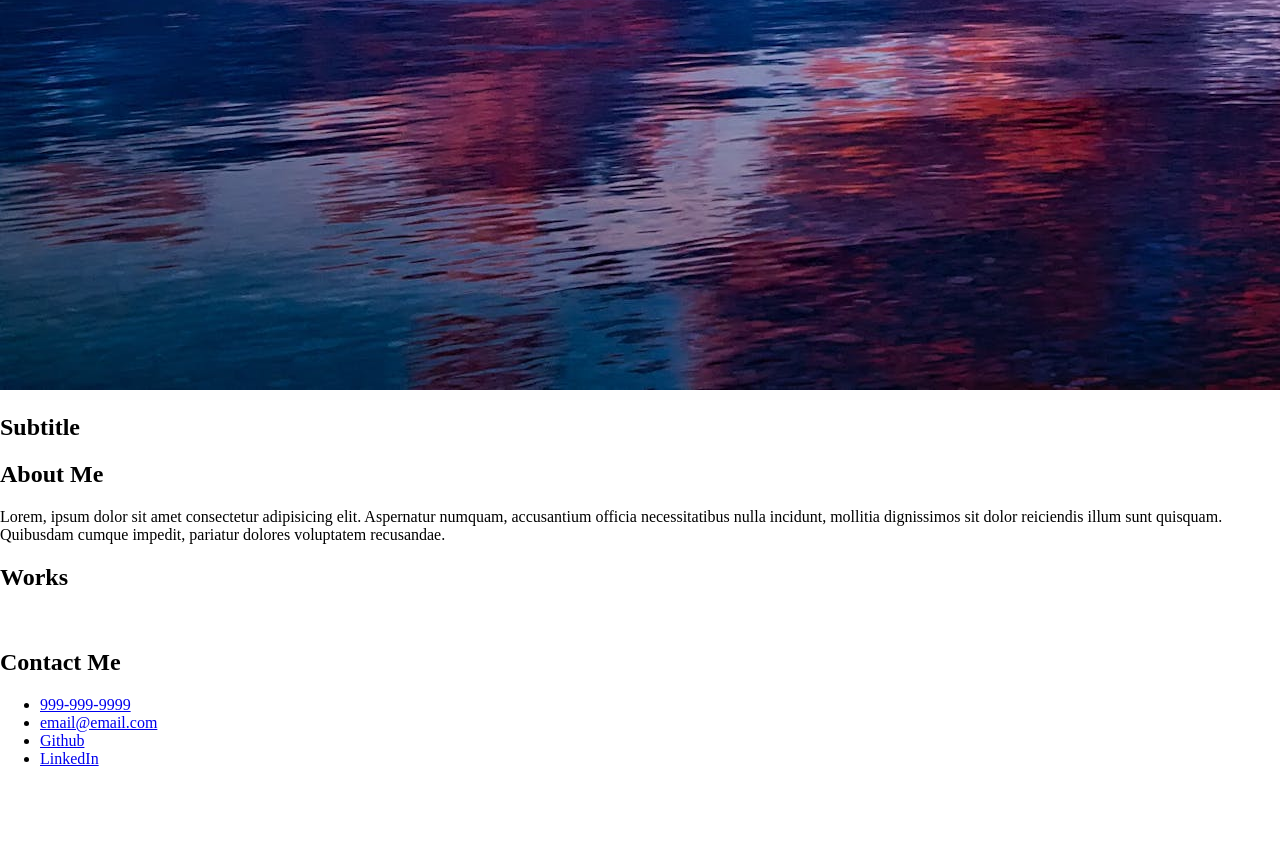
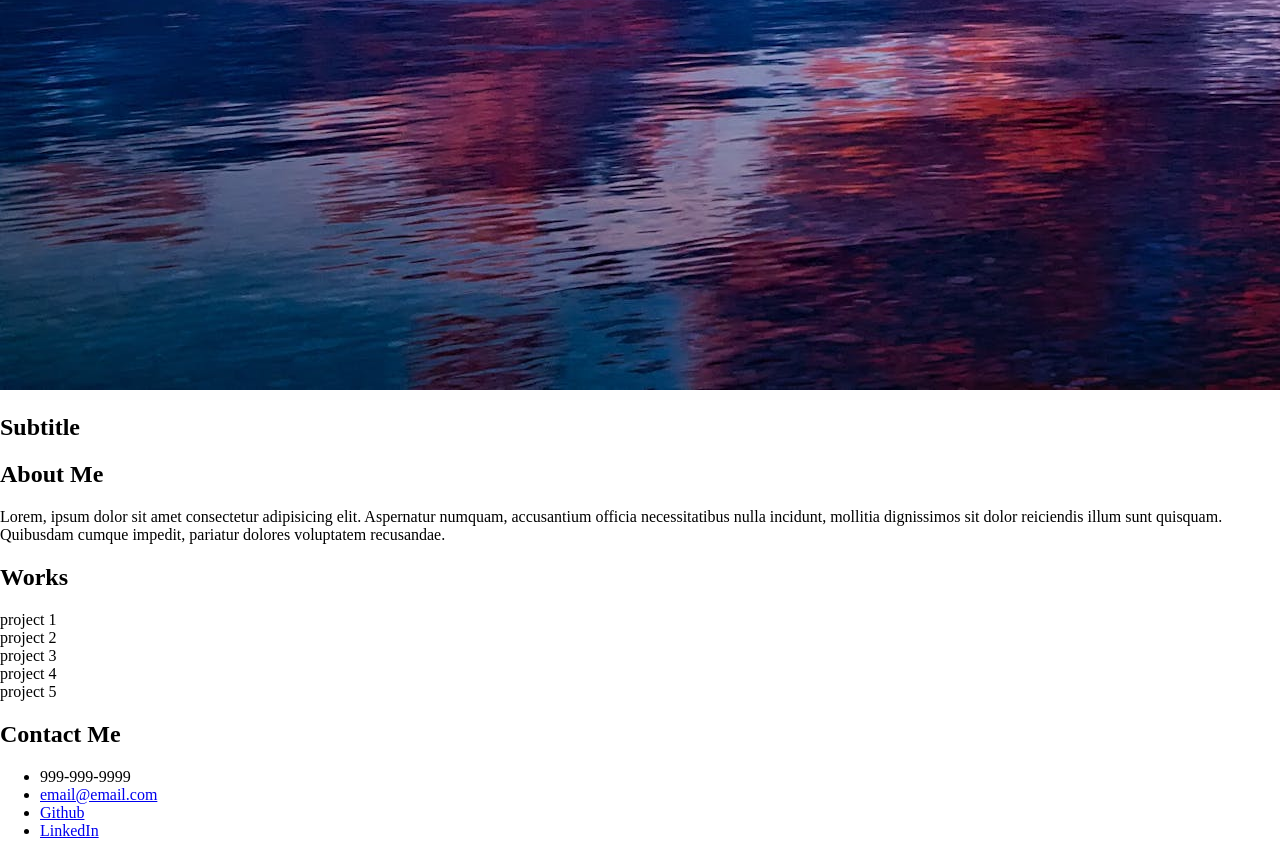
Before and after one commit to TKuhner/Challenge-2-Professional-Portfolio, a plain HTML site: page frontPage.html in a window 1280 px wide. Shown: the part 1281-2137 px from the top of the page. Before the commit the page ends 2065 px from the top, so only its background shows below. Drawn offline with Linux system fonts and the light colour scheme.

Commit message:
added wireframing diagram and touched up formatting for html structure.

```diff
--- a/frontPage.html
+++ b/frontPage.html
@@ -43,19 +43,42 @@
         <span>
         <p>Lorem, ipsum dolor sit amet consectetur adipisicing elit. Aspernatur numquam, accusantium officia necessitatibus nulla incidunt, mollitia dignissimos sit dolor reiciendis illum sunt quisquam. Quibusdam cumque impedit, pariatur dolores voluptatem recusandae.</p></span>
     </section>
+
+
     <section>
-        <div><h2>Works</h2></div>
-        <span><img src="" alt=""></span>
+        <nav>
+            <h2>Works</h2>
+        </nav>
+        <span>
+            <div>
+                project 1
+            </div>
+            <div>
+                project 2
+            </div>
+            <div>
+                project 3
+            </div>
+            <div>
+                project 4
+            </div>
+            <div>
+                project 5
+            </div>
+
+        </span>
     </section>
+
+
     <footer>
         <nav>
-            <span>
             <h2>Contact Me</h2>
-            </span>
+        </nav>
+
         <span>
             <ul>
                 <li>
-                        <a href="#">999-999-9999</a>
+                    999-999-9999
                 </li>
                 <li>
                     <a href="#">email@email.com</a>
@@ -68,7 +91,7 @@
                 </li>
             </ul>
         </span>
-        </nav>
+
     </footer>
 </body>
 </html>
```
Also changed, not shown: assets/images/Bootcamp Challenge 2 HTML-CSS Wireframe (2).jpg (added). Lines whose indentation alone changed are shown as unchanged.
